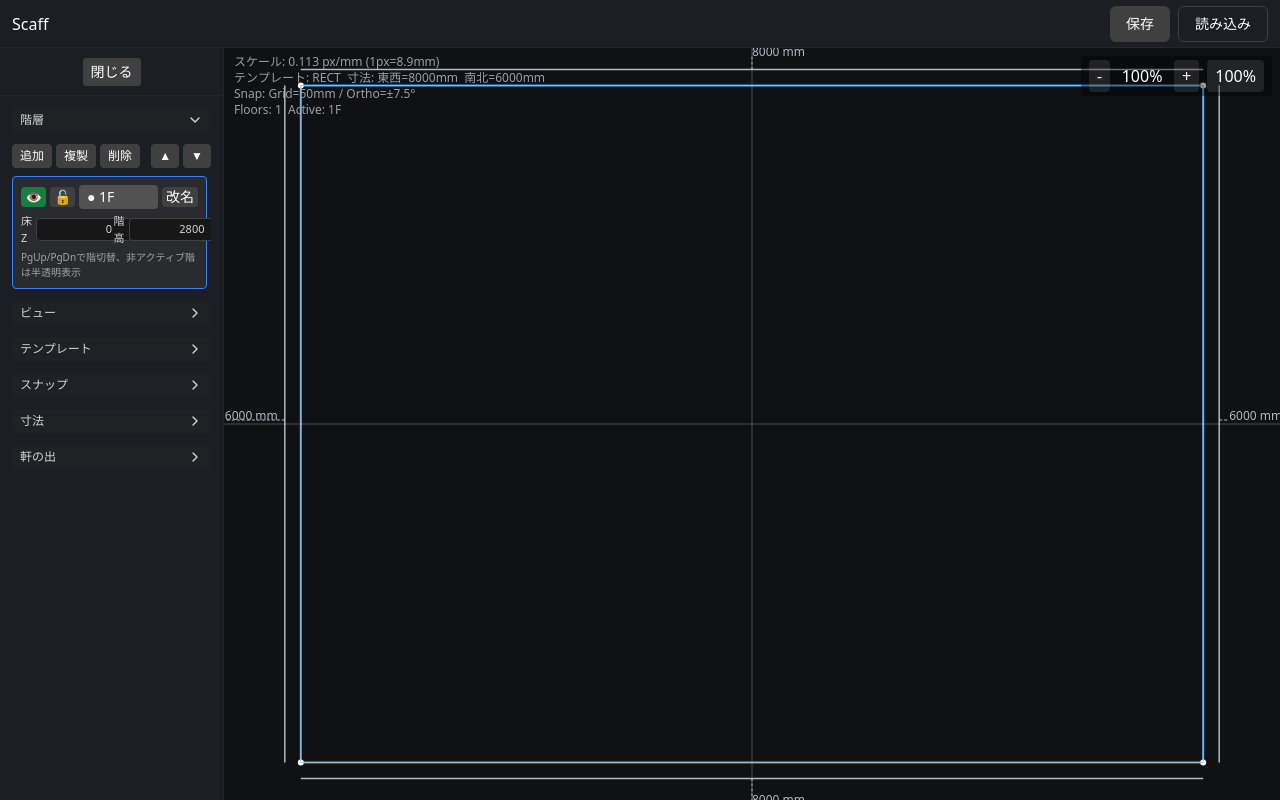
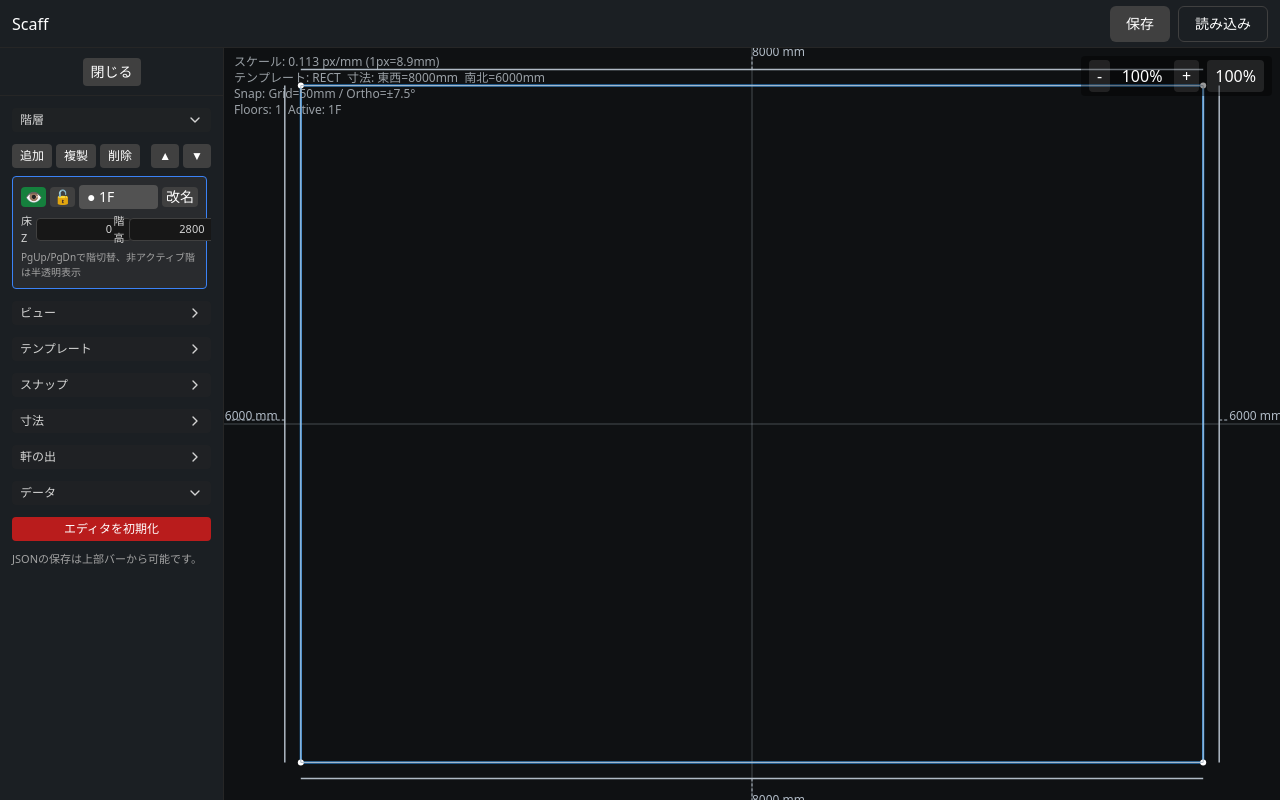
Before and after one commit to kkk9131/scaff, a Next.js app: page / in a window 1280 px wide. Built offline with nearby package versions, Linux system fonts and the light colour scheme.

Commit message:
feat(ui): サイドバーにエディタ初期化ボタンを追加\n\n- Sidebarにデータセクションを追加し、初期化ボタンを配置\n- Pageにreset処理を実装（LS消去→初期1F→アクティブ設定）\n- persistにclearLocalStorageを追加

```diff
--- a/src/app/page.tsx
+++ b/src/app/page.tsx
@@ -8,7 +8,7 @@ import { pickFloorColors } from '@/ui/palette'
 import type { TemplateKind } from '@/core/model'
 import ThreePlaceholder from '@/components/ThreePlaceholder'
 import { SNAP_DEFAULTS } from '@/core/snap'
-import { downloadJson, loadFromLocalStorage, parseSaveData, saveToLocalStorage, serializeSaveData, type PersistFloor } from '@/io/persist'
+import { downloadJson, loadFromLocalStorage, parseSaveData, saveToLocalStorage, serializeSaveData, clearLocalStorage, type PersistFloor } from '@/io/persist'
 import type { FloorState as FS } from '@/core/floors'
 
 export default function Page() {
@@ -147,6 +147,18 @@ export default function Page() {
     if (cur != null) patchFloor(id, { name: cur || target?.name || '' })
   }
 
+  // 日本語コメント: エディタ初期化（確認ダイアログ→状態リセット→LS消去）
+  const resetEditor = () => {
+    if (!confirm('エディタを初期化します。現在の作業内容は失われます。よろしいですか？')) return
+    // まずLSを消去し、その後に初期状態を書き戻す
+    clearLocalStorage()
+    const f = createFloor({ index: 1 })
+    f.color = pickFloorColors(0)
+    setFloors([f])
+    setActiveFloorId(f.id)
+    setTemplate(f.shape.kind)
+  }
+
   // 日本語コメント: PersistFloor → FloorState 変換（shapeがあれば優先。なければ長方形推定にフォールバック）
   function persistFloorToState(pf: PersistFloor): FS {
     const base = createFloor({
@@ -229,8 +241,9 @@ export default function Page() {
             onDuplicateFloor={duplicateActiveFloor}
             onRemoveFloor={removeActiveFloor}
             onPatchFloor={patchFloor}
-            onRenameFloor={renameFloor}
-            snap={snap}
+          onRenameFloor={renameFloor}
+          onResetEditor={resetEditor}
+          snap={snap}
           onUpdateSnap={(patch) => setSnap(s => ({ ...s, ...patch }))}
             dimensions={dimensions}
             onUpdateDimensions={(patch) => setDimensions(d => ({ ...d, ...patch }))}
--- a/src/components/Sidebar.tsx
+++ b/src/components/Sidebar.tsx
@@ -27,9 +27,10 @@ export const Sidebar: React.FC<{
   onUpdateDimensions?: (patch: Partial<{ show: boolean; outsideMode: 'auto'|'left'|'right'; offset: number; offsetUnit: 'px'|'mm'; decimals: number; avoidCollision: boolean }>) => void
   eaves?: { enabled: boolean; amountMm: number; perEdge?: Record<number, number> }
   onUpdateEaves?: (patch: Partial<{ enabled: boolean; amountMm: number; perEdge: Record<number, number> }>) => void
+  onResetEditor?: () => void
 }> = ({ expanded, onToggle, onSelectView, current = 'plan', onSelectTemplate, currentTemplate = 'rect',
-  floors = [], activeFloorId, onSelectFloor, onAddFloor, onDuplicateFloor, onRemoveFloor, onPatchFloor, onRenameFloor, onPatchFloorEaves,
-  snap, onUpdateSnap, dimensions, onUpdateDimensions, eaves, onUpdateEaves }) => {
+  floors = [], activeFloorId, onSelectFloor, onAddFloor, onDuplicateFloor, onRemoveFloor, onPatchFloor, onRenameFloor,
+  snap, onUpdateSnap, dimensions, onUpdateDimensions, eaves, onUpdateEaves, onResetEditor }) => {
   // 日本語コメント: 左サイドバー。セクションごとに開閉トグルを持つ（デフォルト閉）
   const [openView, setOpenView] = useState(false)
   const [openTemplate, setOpenTemplate] = useState(false)
@@ -327,6 +328,25 @@ export const Sidebar: React.FC<{
             <div className="text-[11px] text-neutral-400 pt-1">辺クリックで個別編集（mm）</div>
           </div>
         )}
+
+        {/* データ（初期化） */}
+        <button
+          className="w-full text-xs text-neutral-300 flex items-center justify-between bg-neutral-800/40 hover:bg-neutral-700/50 rounded px-2 py-1"
+          onClick={() => {}}
+          aria-expanded={true}
+          title="データ操作"
+        >
+          <span>データ</span>
+          <ChevronDown size={16} />
+        </button>
+        <div className="space-y-2 text-sm">
+          <button
+            className="w-full px-2 py-1 text-xs rounded bg-red-700 hover:bg-red-600"
+            onClick={() => onResetEditor?.()}
+            title="全データを初期状態に戻す"
+          >エディタを初期化</button>
+          <div className="text-[11px] text-neutral-400">JSONの保存は上部バーから可能です。</div>
+        </div>
       </div>
     </aside>
   )
--- a/src/io/persist.ts
+++ b/src/io/persist.ts
@@ -130,3 +130,8 @@ export function loadFromLocalStorage(): SaveFile | null {
     return null
   }
 }
+
+// 日本語コメント: ローカル保存の消去（初期化用）
+export function clearLocalStorage() {
+  try { localStorage.removeItem(LS_KEY) } catch {}
+}
```
Also changed, not shown: 1 other file (tests, documents, lock files or other folders).
